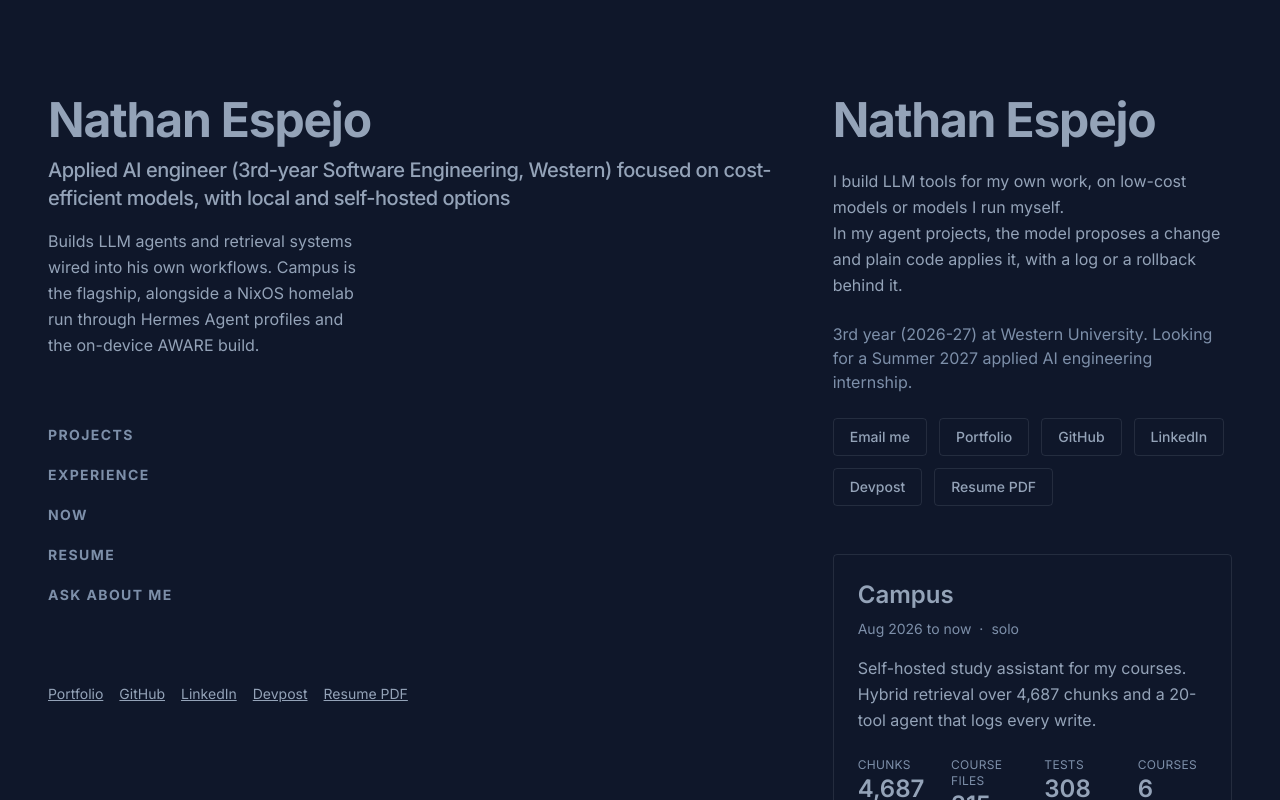
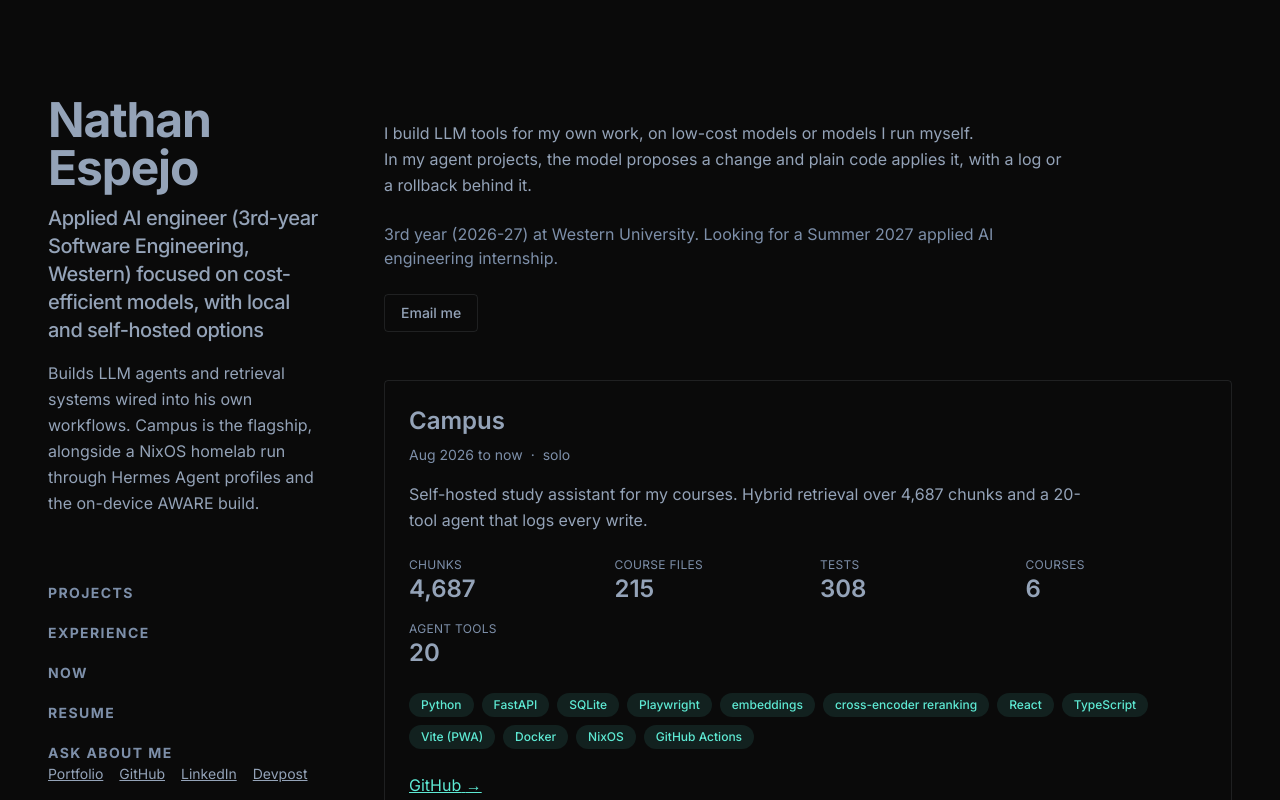
Before and after one commit to HasNate618/portfolio-v3, a Next.js app: page / in a window 1280 px wide. Shown: the top 800 px of the page. Built offline with nearby package versions, Linux system fonts and the light colour scheme.

Commit message:
fix: remove leftover duplicate home content, lower reliance on blue background, narrow left rail

```diff
--- a/src/app/globals.css
+++ b/src/app/globals.css
@@ -8,7 +8,7 @@
 @theme {
   --font-sans: var(--font-inter), ui-sans-serif, system-ui, -apple-system, sans-serif;
 
-  --color-bg: #0f172a;
+  --color-bg: #0a0a0a;
   --color-fg: #94a3b8;
   --color-muted: #7d8fa9;
   --color-accent: #5eead4;
--- a/src/components/PageShell.tsx
+++ b/src/components/PageShell.tsx
@@ -11,9 +11,9 @@ import { SiteFooter } from "@/components/SiteFooter";
 export function PageShell({ current, children }: { current: string; children: ReactNode }) {
   return (
     <div className="mx-auto min-h-screen max-w-screen-xl px-6 py-12 lg:px-12 lg:py-0">
-      <div className="lg:flex lg:justify-between lg:gap-4">
+      <div className="lg:grid lg:grid-cols-[17rem_1fr] lg:gap-16">
         <SiteHeader current={current} />
-        <main id="content" className="pt-24 lg:w-[52%] lg:py-24">
+        <main id="content" className="pt-24 lg:py-24">
           {children}
           <SiteFooter />
         </main>
--- a/src/components/views/HomeView.tsx
+++ b/src/components/views/HomeView.tsx
@@ -13,7 +13,7 @@ export function HomeView({ page }: { page: Page }) {
 
   return (
     <article>
-      <h1 className="text-4xl font-bold tracking-tight text-fg sm:text-5xl">{page.title}</h1>
+      <h1 className="sr-only">{page.title}</h1>
 
       <div
         className="mt-6 max-w-[68ch] leading-relaxed"
@@ -34,16 +34,6 @@ export function HomeView({ page }: { page: Page }) {
             Email me
           </a>
         </li>
-        {site.contact.links.map((link) => (
-          <li key={link.href}>
-            <a
-              href={link.href}
-              className="inline-block rounded border border-rule px-4 py-2 text-sm font-medium text-fg hover:border-accent hover:text-accent"
-            >
-              {link.label}
-            </a>
-          </li>
-        ))}
       </ul>
 
       {/* Campus: the strongest proof, above the fold, with checkable numbers. */}
--- a/src/styles/tokens.ts
+++ b/src/styles/tokens.ts
@@ -11,7 +11,7 @@
  * step lighter (5.42:1) so de-emphasised text still passes.
  */
 export const tokens = {
-  bg: "#0f172a",
+  bg: "#0a0a0a",
   fg: "#94a3b8",
   muted: "#7d8fa9",
   accent: "#5eead4",
```
